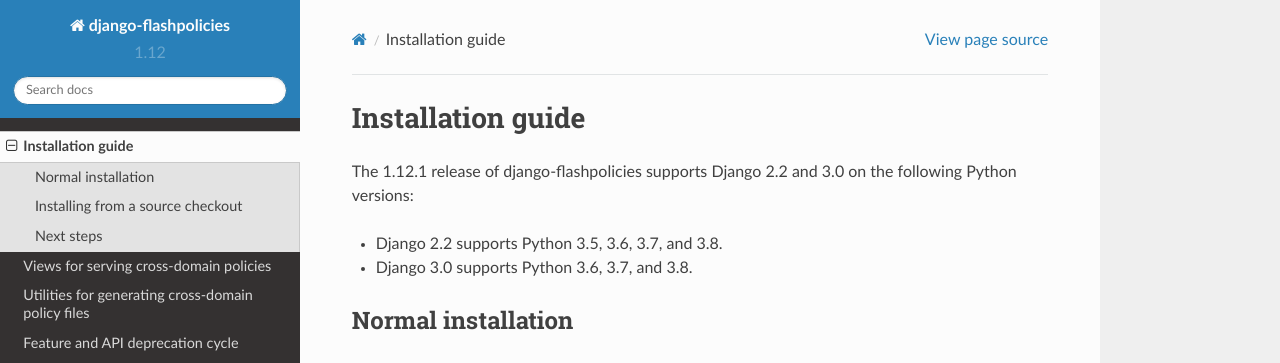
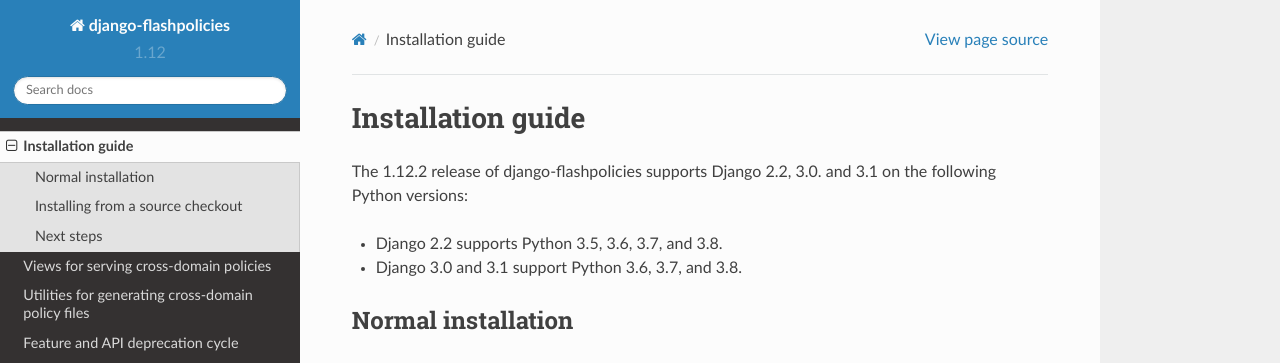
Before and after one commit to ubernostrum/django-flashpolicies, a Sphinx documentation site: the page built from docs/install.rst, in a window 1280 px wide and 1317 px high. Shown: the top 363 px of the window. Built offline with Sphinx 7.4.7 and the Read the Docs theme 2.0.0, drawn with Linux system fonts in a browser that asks for light colours.

Commit message:
Prep a release.

```diff
--- a/docs/conf.py
+++ b/docs/conf.py
@@ -10,7 +10,7 @@
 project = "django-flashpolicies"
 copyright = "2009-2020, James Bennett"
 version = "1.12"
-release = "1.12.1"
+release = "1.12.2"
 exclude_trees = ["_build"]
 pygments_style = "sphinx"
 html_static_path = ["_static"]
--- a/docs/faq.rst
+++ b/docs/faq.rst
@@ -88,7 +88,7 @@
 What versions of Django and Python are supported?
 -------------------------------------------------
 
-As of django-flashpolicies |release|, Django 2.2 and 3.0 are
+As of django-flashpolicies |release|, Django 2.2, 3.0, and 3.1 are
 supported, on Python 3.5 (Django 2.2 only), 3.6, 3.7, and 3.8.
 
 
--- a/docs/install.rst
+++ b/docs/install.rst
@@ -4,12 +4,12 @@
 Installation guide
 ==================
 
-The |release| release of django-flashpolicies supports Django 2.2 and
-3.0 on the following Python versions:
+The |release| release of django-flashpolicies supports Django 2.2,
+3.0. and 3.1 on the following Python versions:
 
 * Django 2.2 supports Python 3.5, 3.6, 3.7, and 3.8.
 
-* Django 3.0 supports Python 3.6, 3.7, and 3.8.
+* Django 3.0 and 3.1 support Python 3.6, 3.7, and 3.8.
 
 
 Normal installation
--- a/setup.py
+++ b/setup.py
@@ -6,7 +6,7 @@
 setup(
     name="django-flashpolicies",
     zip_safe=False,  # eggs are the devil.
-    version="1.12.1",
+    version="1.12.2",
     description="Flash cross-domain policies for Django sites",
     long_description=open(os.path.join(os.path.dirname(__file__), "README.rst")).read(),
     author="James Bennett",
@@ -21,6 +21,7 @@
         "Framework :: Django",
         "Framework :: Django :: 2.2",
         "Framework :: Django :: 3.0",
+        "Framework :: Django :: 3.1",
         "Intended Audience :: Developers",
         "License :: OSI Approved :: BSD License",
         "Operating System :: OS Independent",
```
Also changed, not shown: 1 other file.
